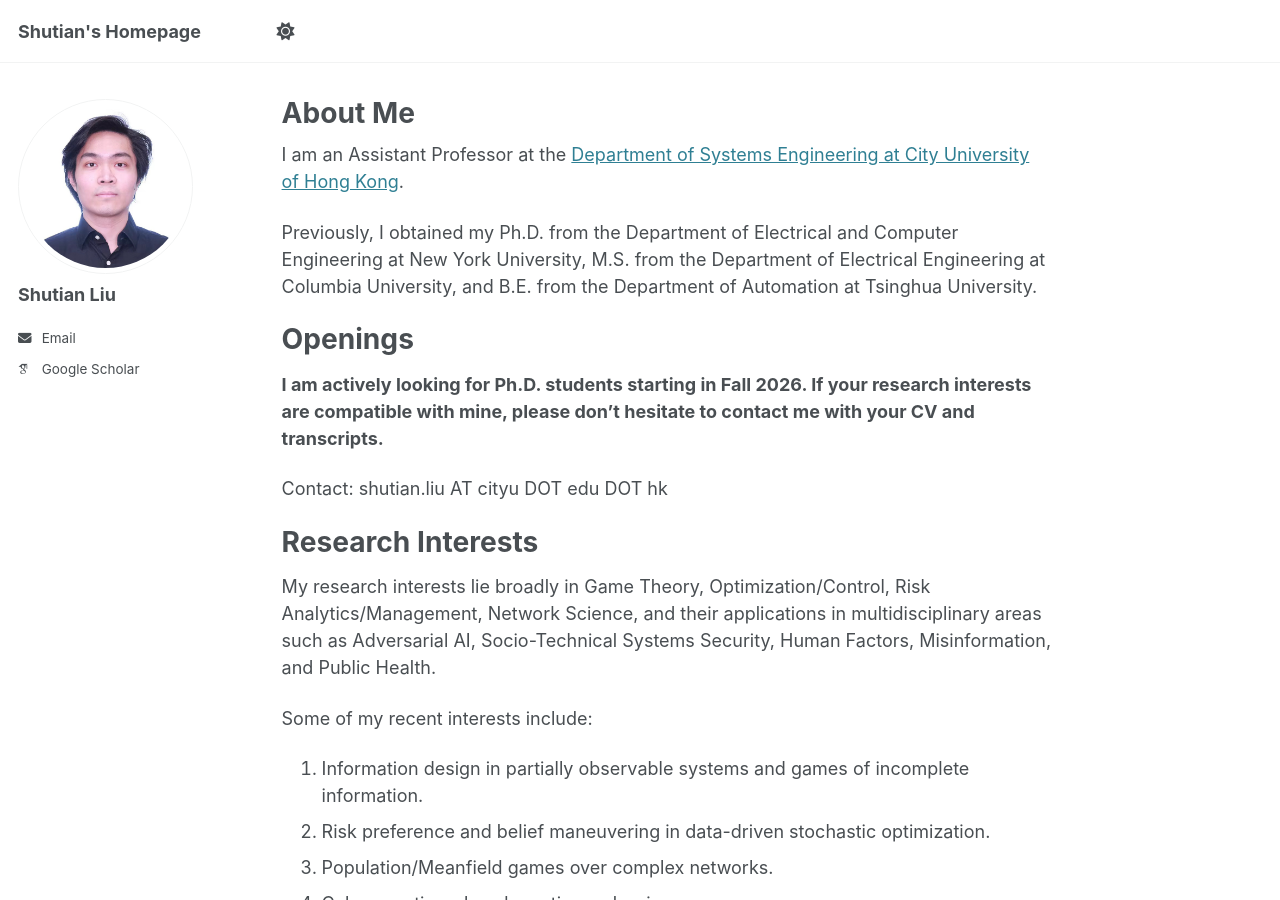
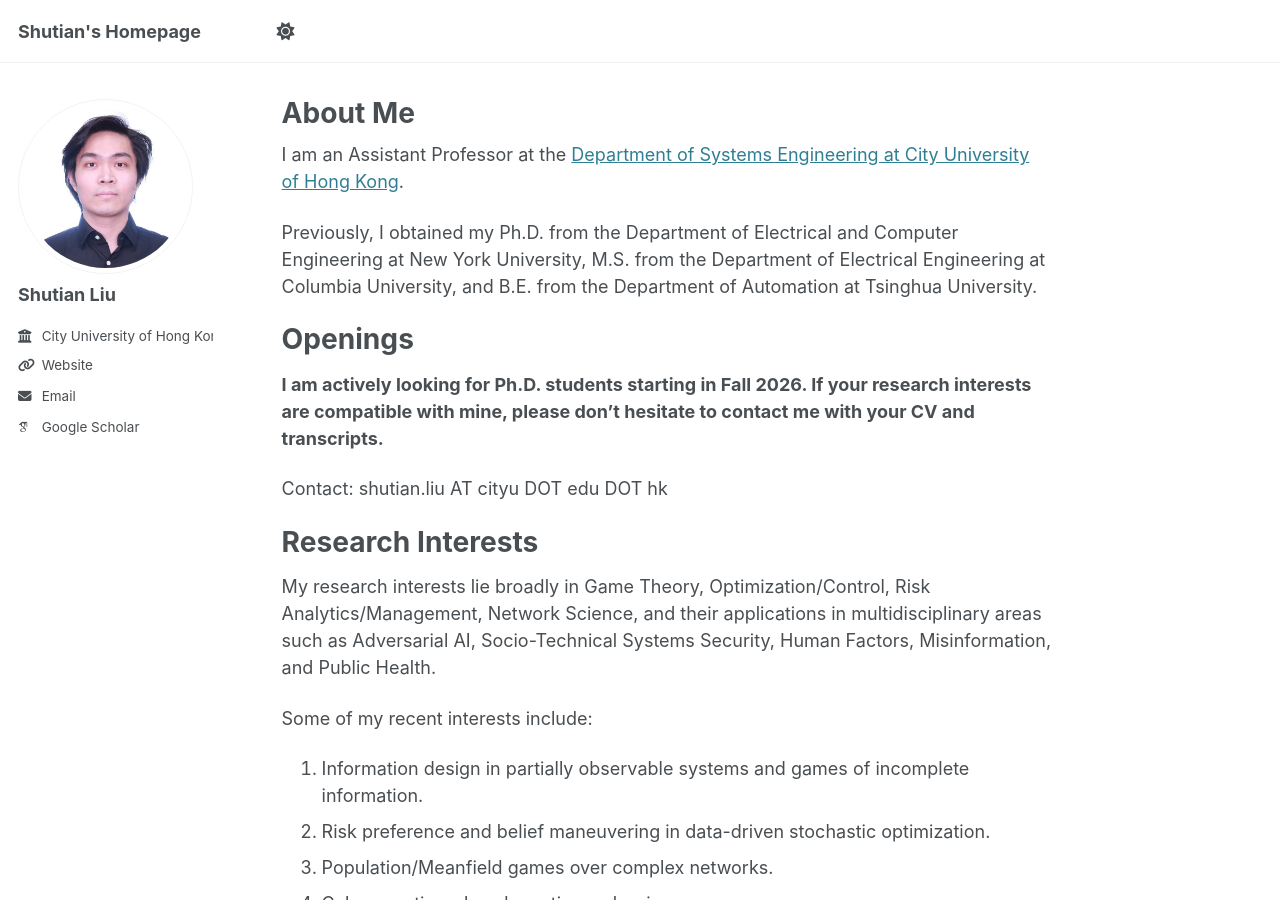
Before and after one commit to ShutianLiu31/shutianliu31.github.io, a Jekyll site: the page built from _pages/about.md, in a window 1280 px wide and 900 px high. Built offline with Jekyll 4.4.1, drawn with Linux system fonts in a browser that asks for light colours; some web fonts are replaced.

Commit message:
Update _config.yml

```diff
--- a/_config.yml
+++ b/_config.yml
@@ -27,8 +27,8 @@ author:
   pronouns         : # example: "she/her"
   bio              : "" #"Short biography for the left-hand sidebar"
   location         : #""
-  employer         : #"" # "Red Brick University"
-  uri              : # URL
+  employer         : "City University of Hong Kong" # "Red Brick University"
+  uri              : "https://www.cityu.edu.hk/stfprofile/shutian.liu.htm"
   email            : "shutian.liu@cityu.edu.hk" #"none@example.org"
 
   # Academic websites
```
